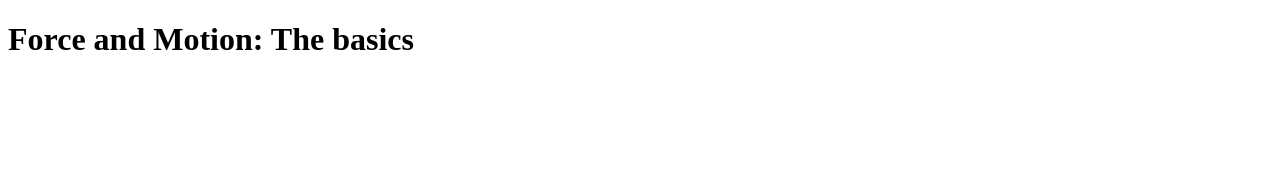
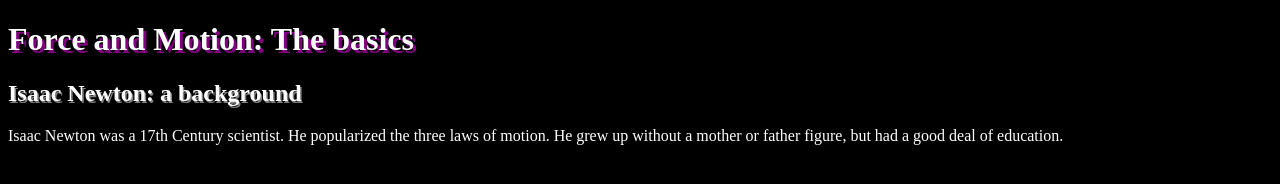
Before and after one commit to StormedCorgi/Force-and-Motion, a plain HTML site: page index.html in a window 1280 px wide. Drawn offline with Linux system fonts and the light colour scheme.

Commit message:
Update index.html

```diff
--- a/index.html
+++ b/index.html
@@ -3,13 +3,33 @@
   <head>
     <title> Force and Motion
     </title>
+    <style>
+     Body{
+       background-color: black;
+     }
+     H1{
+       color: white;
+       text-shadow: 3px 3px purple;
+
+     }
+     P{
+       color:white;
+     }
+     h2{
+       color: white;
+       text-shadow: 1.5px 1.5px grey;
+     }
+    </style>
   </head>
   <body>
     <h1>
       Force and Motion: The basics
     </h1>
+    <h2>
+      Isaac Newton: a background
+    </h2>
     <P>
-
+      Isaac Newton was a 17th Century scientist. He popularized the three laws of motion. He grew up without a mother or father figure, but had a good deal of education.
     </P>
   </body>
 </html>
```
